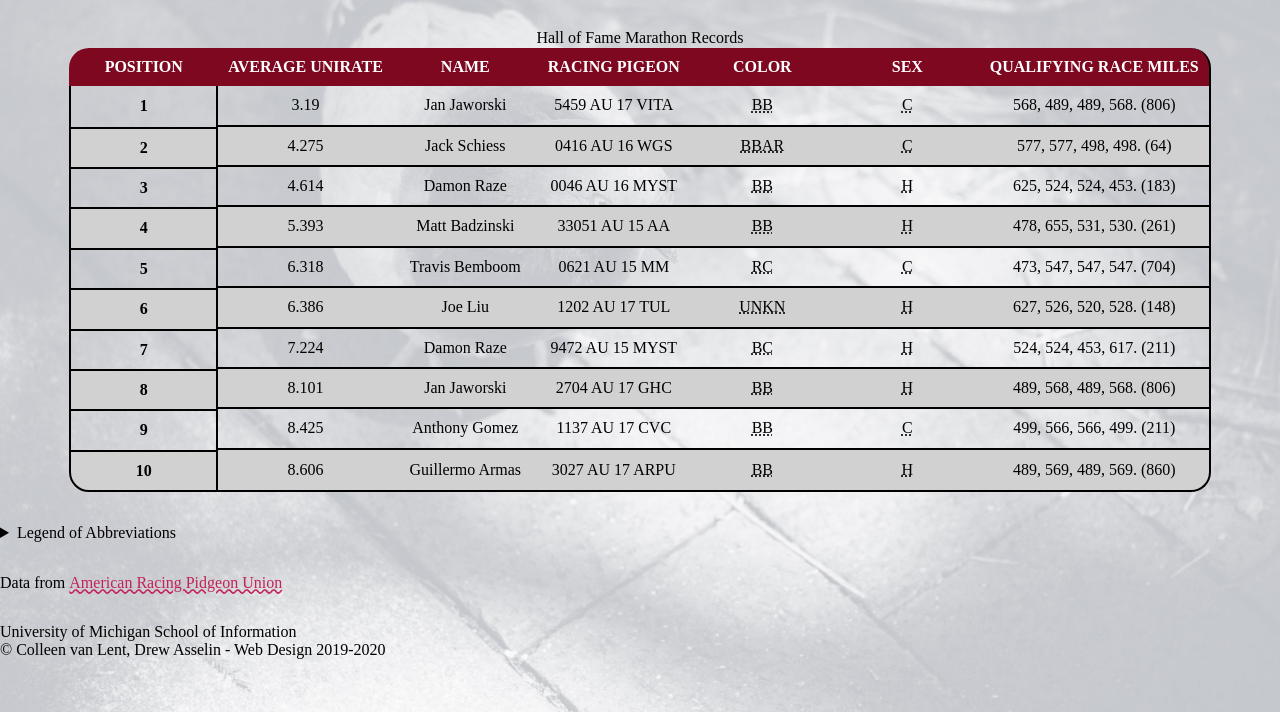
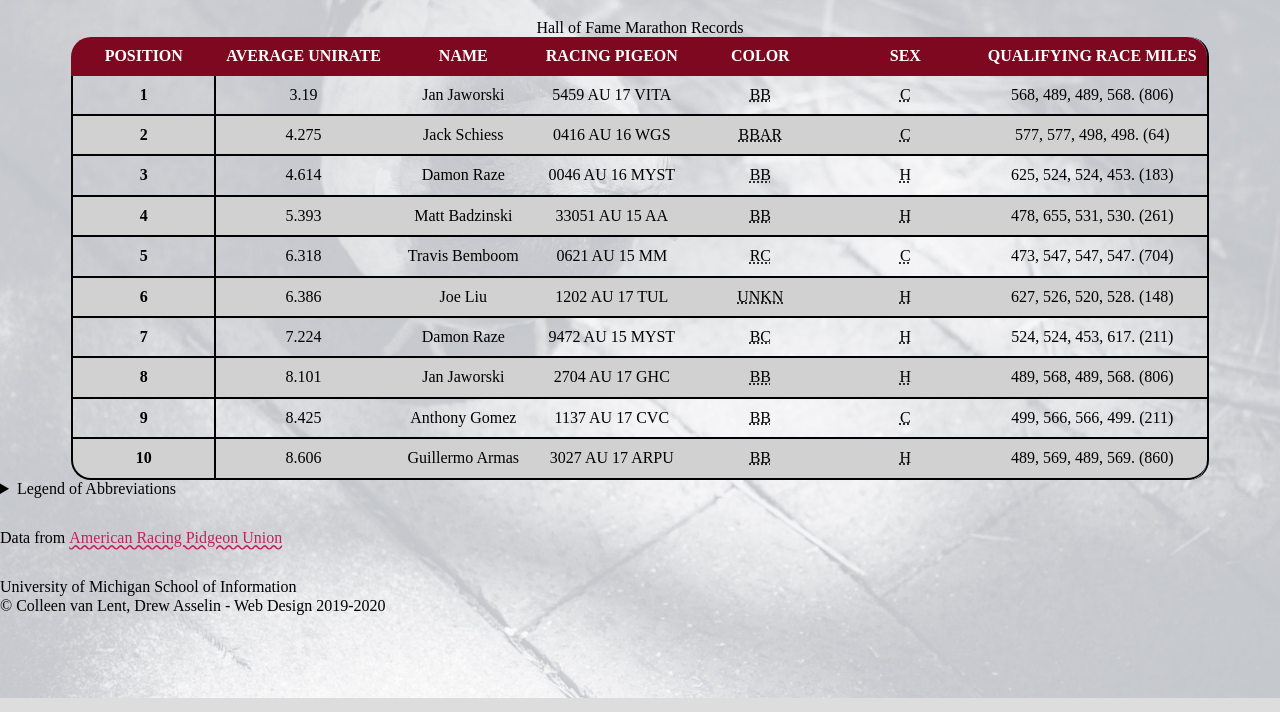
Before and after one commit to joslynvince/wk3, a plain HTML site: page birds/index.html in a window 1280 px wide. Shown: the part 88-800 px from the top of the page. Drawn offline with nearby package versions, Linux system fonts and the light colour scheme.

Commit message:
Update style.css

```diff
--- a/birds/css/style.css
+++ b/birds/css/style.css
@@ -22,7 +22,7 @@ h1 {
 
 body {
     background-color: #DDDDDD;
-    background-image: url('../images/pigeon-background.jpg');
+    background-image: url('/images/pigeon-background.jpg');
     background-repeat: no-repeat;
     background-position: center;
     background-size: cover;
@@ -34,7 +34,7 @@ td {
   padding: 10px;
 }
 
-th {
+thead th {
   min-width: 125px;
   padding: 10px;
   text-transform: uppercase;
@@ -45,10 +45,13 @@ th {
 
 tbody th {
   color: black;
-  border-top: 2px solid black;
+  border: 2px solid black;
+  border-top-width: 0px;
+
+  /*border-top: 2px solid black;
   border-right: 2px solid black;
   border-left: 2px solid black;
-  background-color: transparent;
+  background-color: transparent; */
 
 }
 
@@ -74,7 +77,30 @@ tbody tr:hover {
 }
 
 table {
-  border-collapse: separate;
+  margin: auto;
+  border-spacing: 0;
+  border-radius: 20px;
+  border-right: 2px solid black;
+}
+
+thead th:first-child {
+  border-top-left-radius: 20px;
+}
+
+thead th:last-child {
+  border-top-right-radius: 20px;
+}
+
+tbody tr:last-child th:first-child {
+  border-bottom-left-radius: 20px;
+}
+
+tbody tr:last-child td:last-child {
+  border-bottom-right-radius: 20px;
+}
+
+/* table {
+   border-collapse: separate;
   border-spacing: 0;
   overflow: hidden;
   margin: 2rem auto;
@@ -118,3 +144,12 @@ table tbody tr:last-child th:last-child,
 table tbody tr:last-child td:last-child {
   border-bottom-right-radius: 20px;
 }
+
+
+*/
+
+
+table tbody tr:last-child th:last-child,
+table tbody tr:last-child td:last-child {
+  border-bottom-right-radius: 20px;
+}
```
